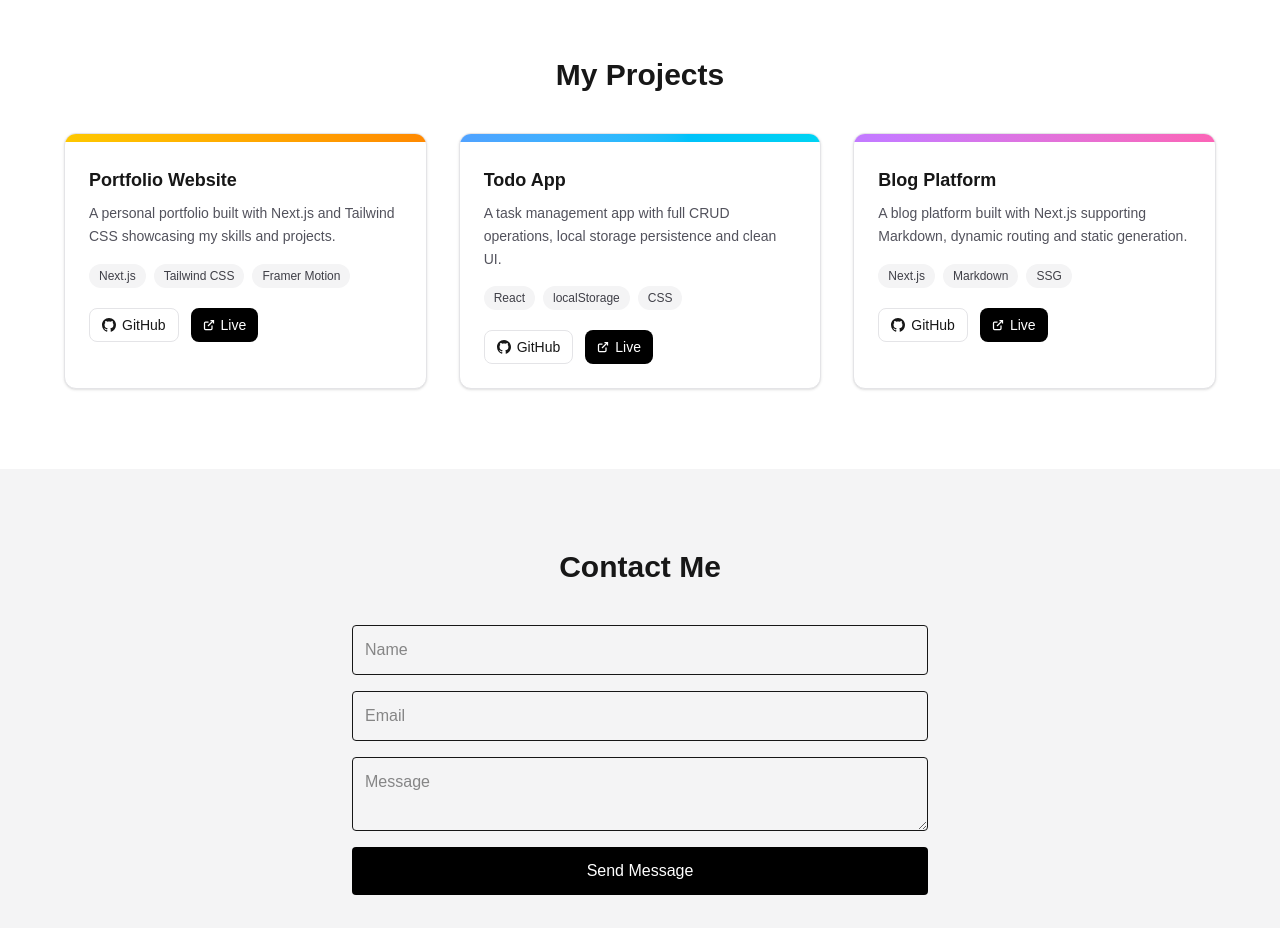
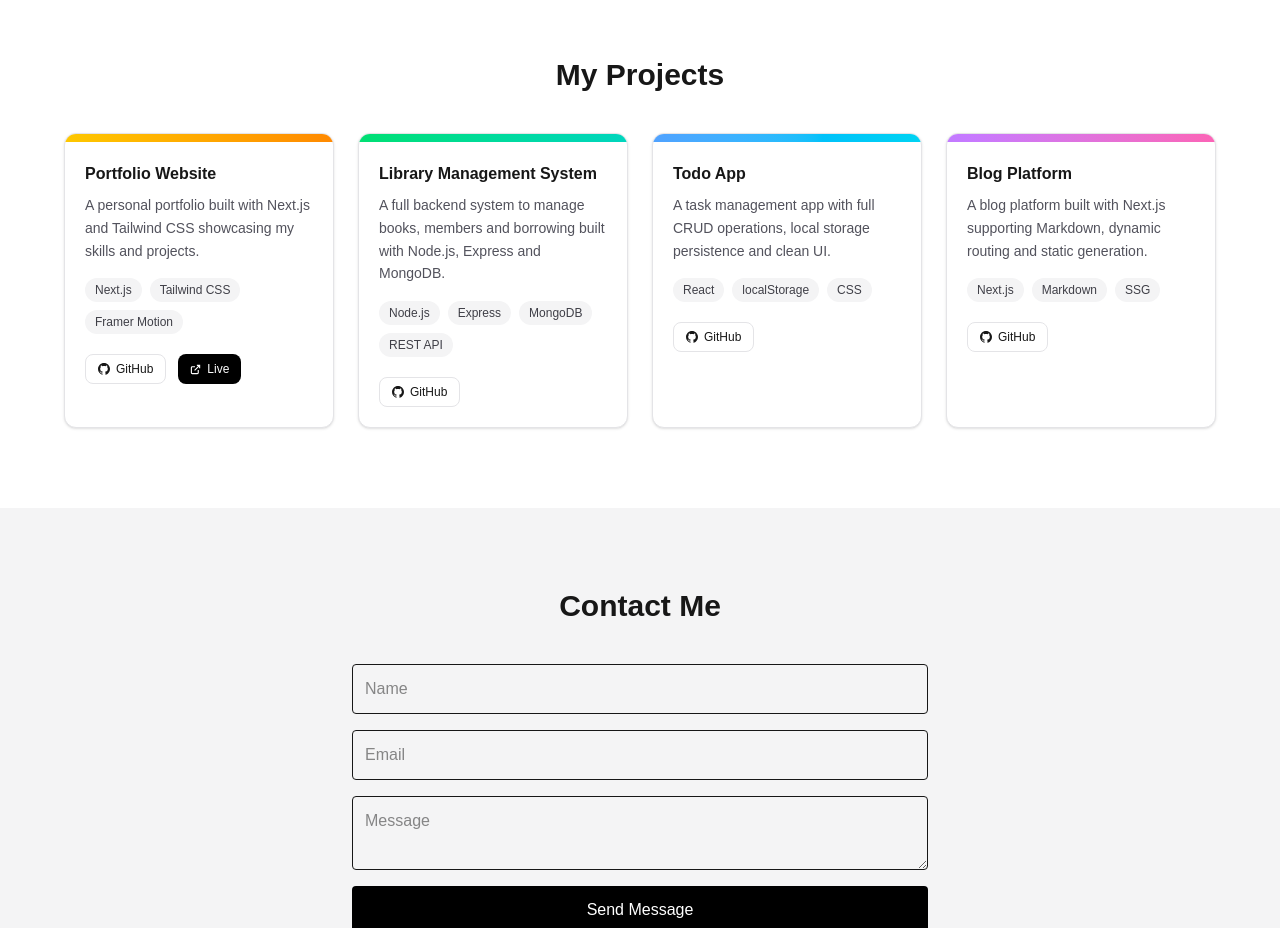
Before and after one commit to rahul4091/my-portfolio, a Next.js app: page / in a window 1280 px wide. Shown: the part 1040-1968 px from the top of the page. Built offline with nearby package versions, Linux system fonts and the light colour scheme.

Commit message:
add library management system project

```diff
--- a/src/components/Project.tsx
+++ b/src/components/Project.tsx
@@ -6,24 +6,32 @@
     name: "Portfolio Website",
     desc: "A personal portfolio built with Next.js and Tailwind CSS showcasing my skills and projects.",
     tech: ["Next.js", "Tailwind CSS", "Framer Motion"],
-    github: "https://github.com/rahul/portfolio",
-    live: "https://rahul.dev",
+    github: "https://github.com/rahul4091/my-portfolio",
+    live: "https://my-portfolio-pearl-eight-ki13whxvso.vercel.app",
     gradient: "from-yellow-400 to-orange-400",
+  },
+  {
+    name: "Library Management System",
+    desc: "A full backend system to manage books, members and borrowing built with Node.js, Express and MongoDB.",
+    tech: ["Node.js", "Express", "MongoDB", "REST API"],
+    github: "https://github.com/rahul4091/library-management-system-",
+    live: "",
+    gradient: "from-green-400 to-teal-400",
   },
   {
     name: "Todo App",
     desc: "A task management app with full CRUD operations, local storage persistence and clean UI.",
     tech: ["React", "localStorage", "CSS"],
-    github: "https://github.com/rahul/todo-app",
-    live: "https://rahul-todo.vercel.app",
+    github: "https://github.com/rahul4091/my-portfolio",
+    live: "",
     gradient: "from-blue-400 to-cyan-400",
   },
   {
     name: "Blog Platform",
     desc: "A blog platform built with Next.js supporting Markdown, dynamic routing and static generation.",
     tech: ["Next.js", "Markdown", "SSG"],
-    github: "https://github.com/rahul/blog",
-    live: "https://rahul-blog.vercel.app",
+    github: "https://github.com/rahul4091/my-portfolio",
+    live: "",
     gradient: "from-purple-400 to-pink-400",
   },
 ];
@@ -41,7 +49,7 @@
         My Projects
       </motion.h2>
 
-      <div className="mt-10 grid grid-cols-1 md:grid-cols-3 gap-8 max-w-6xl mx-auto">
+      <div className="mt-10 grid grid-cols-1 md:grid-cols-2 lg:grid-cols-4 gap-6 max-w-6xl mx-auto">
         {projects.map((project, index) => (
           <motion.div
             key={project.name}
@@ -55,11 +63,9 @@
             {/* Gradient header */}
             <div className={`h-2 w-full bg-gradient-to-r ${project.gradient}`} />
 
-            <div className="p-6">
-              {/* Title */}
-              <h3 className="text-lg font-semibold mb-2">{project.name}</h3>
+            <div className="p-5">
+              <h3 className="text-base font-semibold mb-2">{project.name}</h3>
 
-              {/* Description */}
               <p className="text-sm text-zinc-600 dark:text-zinc-400 mb-4 leading-relaxed">
                 {project.desc}
               </p>
@@ -82,28 +88,29 @@
                   href={project.github}
                   target="_blank"
                   rel="noopener noreferrer"
-                  className="flex items-center gap-1.5 text-sm px-3 py-1.5 rounded-lg border border-zinc-200 dark:border-zinc-700 hover:bg-zinc-100 dark:hover:bg-zinc-800 transition-colors"
+                  className="flex items-center gap-1.5 text-xs px-3 py-1.5 rounded-lg border border-zinc-200 dark:border-zinc-700 hover:bg-zinc-100 dark:hover:bg-zinc-800 transition-colors"
                 >
-                  {/* GitHub icon */}
-                  <svg width="14" height="14" viewBox="0 0 24 24" fill="currentColor">
-                    <path d="M12 0C5.37 0 0 5.37 0 12c0 5.3 3.438 9.8 8.205 11.385.6.113.82-.258.82-.577 0-.285-.01-1.04-.015-2.04-3.338.724-4.042-1.61-4.042-1.61C4.422 18.07 3.633 17.7 3.633 17.7c-1.087-.744.084-.729.084-.729 1.205.084 1.838 1.236 1.838 1.236 1.07 1.835 2.809 1.305 3.495.998.108-.776.417-1.305.76-1.605-2.665-.3-5.466-1.332-5.466-5.93 0-1.31.465-2.38 1.235-3.22-.135-.303-.54-1.523.105-3.176 0 0 1.005-.322 3.3 1.23.96-.267 1.98-.399 3-.405 1.02.006 2.04.138 3 .405 2.28-1.552 3.285-1.23 3.285-1.23.645 1.653.24 2.873.12 3.176.765.84 1.23 1.91 1.23 3.22 0 4.61-2.805 5.625-5.475 5.92.42.36.81 1.096.81 2.22 0 1.606-.015 2.896-.015 3.286 0 .315.21.69.825.57C20.565 21.795 24 17.295 24 12c0-6.63-5.37-12-12-12"/>
+                  <svg width="12" height="12" viewBox="0 0 24 24" fill="currentColor">
+                    <path d="M12 0C5.37 0 0 5.37 0 12c0 5.3 3.438 9.8 8.205 11.385.6.113.82-.258.82-.577 0-.285-.01-1.04-.015-2.04-3.338.724-4.042-1.61-4.042-1.61C4.422 18.07 3.633 17.7 3.633 17.7c-1.087-.744.084-.729.084-.729 1.205.084 1.838 1.236 1.838 1.236 1.07 1.835 2.809 1.305 3.495.998.108-.776.417-1.305.76-1.605-2.665-.3-5.466-1.332-5.466-5.93 0-1.31.465-2.38 1.235-3.22-.135-.303-.54-1.523.105-3.176 0 0 1.005-.322 3.3 1.23.96-.267 1.98-.399 3-.405 1.02.006 2.04.138 3 .405 2.28-1.552 3.285-1.23 3.285-1.23.645 1.653.24 2.873.12 3.176.765.84 1.23 1.91 1.23 3.22 0 4.61-2.805 5.625-5.475 5.92.42.36.81 1.096.81 2.22 0 1.606-.015 2.896-.015 3.286 0 .315.21.69.825.57C20.565 21.795 24 17.295 24 12c0-6.63-5.37-12-12-12" />
                   </svg>
                   GitHub
                 </a>
+
+                {project.live && (
                   <a
                     href={project.live}
                     target="_blank"
                     rel="noopener noreferrer"
-                  className="flex items-center gap-1.5 text-sm px-3 py-1.5 rounded-lg bg-black dark:bg-white text-white dark:text-black hover:bg-gray-800 dark:hover:bg-gray-200 transition-colors"
+                    className="flex items-center gap-1.5 text-xs px-3 py-1.5 rounded-lg bg-black dark:bg-white text-white dark:text-black hover:bg-gray-800 dark:hover:bg-gray-200 transition-colors"
                   >
-                  {/* External link icon */}
-                  <svg width="12" height="12" viewBox="0 0 24 24" fill="none" stroke="currentColor" strokeWidth="2.5">
-                    <path d="M18 13v6a2 2 0 0 1-2 2H5a2 2 0 0 1-2-2V8a2 2 0 0 1 2-2h6"/>
-                    <polyline points="15 3 21 3 21 9"/>
-                    <line x1="10" y1="14" x2="21" y2="3"/>
+                    <svg width="11" height="11" viewBox="0 0 24 24" fill="none" stroke="currentColor" strokeWidth="2.5">
+                      <path d="M18 13v6a2 2 0 0 1-2 2H5a2 2 0 0 1-2-2V8a2 2 0 0 1 2-2h6" />
+                      <polyline points="15 3 21 3 21 9" />
+                      <line x1="10" y1="14" x2="21" y2="3" />
                     </svg>
                     Live
                   </a>
+                )}
               </div>
             </div>
           </motion.div>
```
Lines whose indentation alone changed are shown as unchanged.
